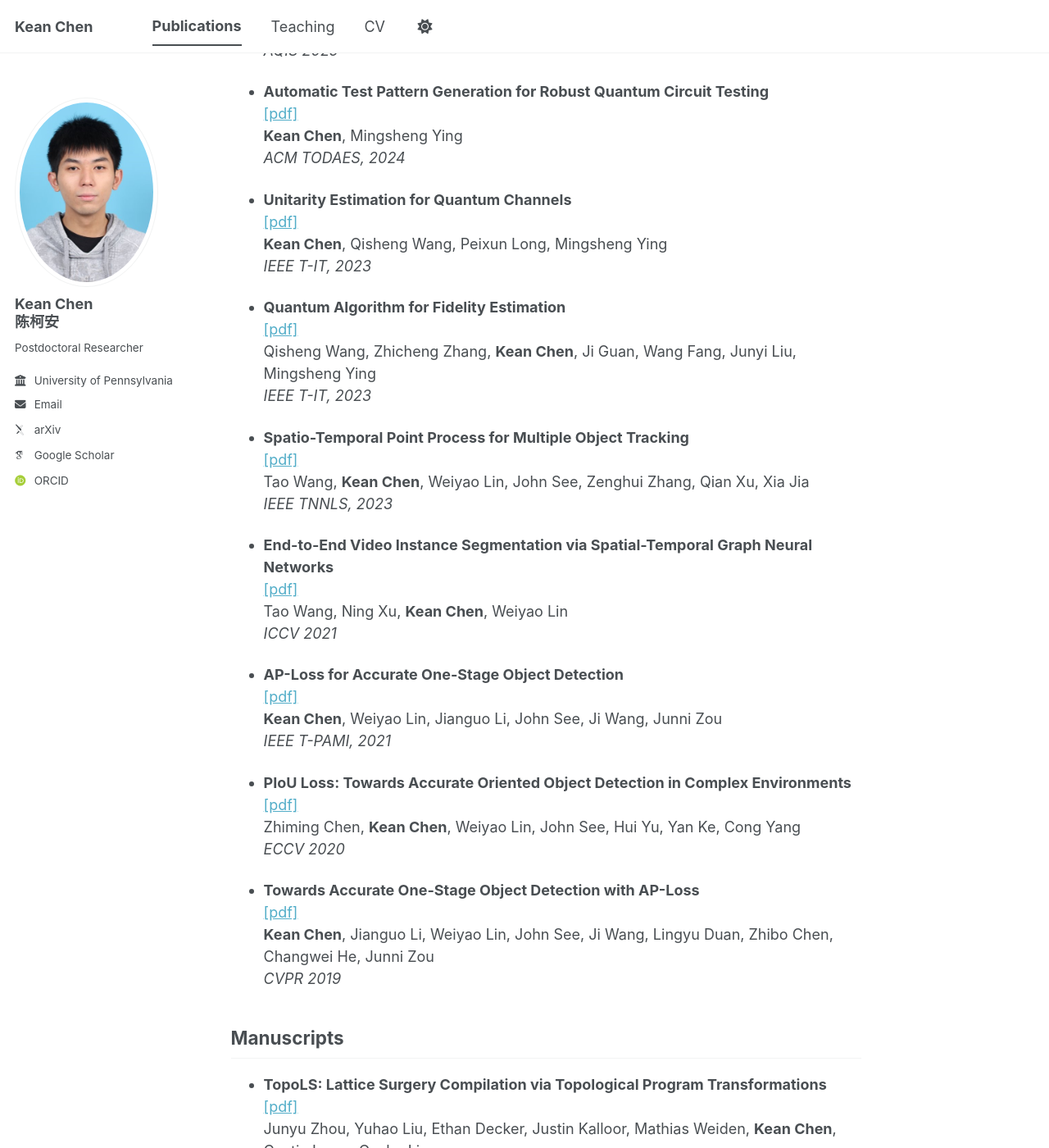
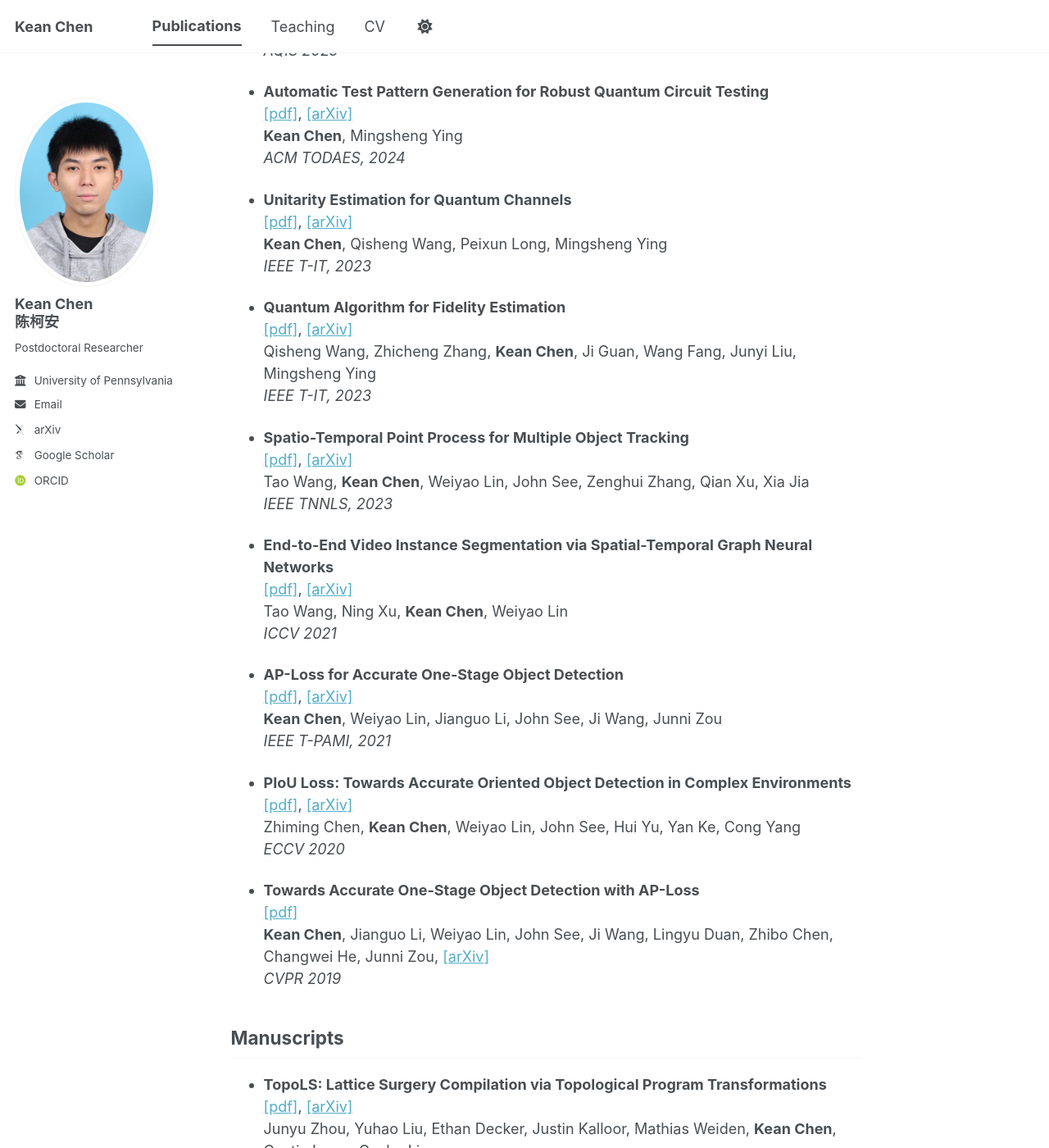
Before and after one commit to cccorn/cccorn.github.io, a Jekyll site: the page built from _pages/publications.md, in a window 1280 px wide and 1400 px high, scrolled down 912 px. Shown: the whole window at 82% size. Built offline with Jekyll 4.4.1, drawn with Linux system fonts in a browser that asks for light colours; some web fonts are replaced; a script bundle is joined from its source files by our own code; library files that are not in the unit come from our copies; some of the changed text lies outside the part shown.

Commit message:
Update publications.md

```diff
--- a/_pages/publications.md
+++ b/_pages/publications.md
@@ -8,104 +8,104 @@ author_profile: true
 ## Journal/Conference Papers
 
 - **Approximation does not help in quantum unitary time-reversal**
-[[pdf]](/publications/Approximation_does_not_help_in_quantum_unitary_time-reversal.pdf)
+[[pdf]](/publications/Approximation_does_not_help_in_quantum_unitary_time-reversal.pdf), [[arXiv]](https://arxiv.org/abs/2507.05736)
 **Kean Chen**, Nengkun Yu, Zhicheng Zhang
 *STOC 2026*
 
 - **AlphaSyndrome: Tackling the Syndrome Measurement Circuit Scheduling Problem for QEC Codes**
-[[pdf]](/publications/AlphaSyndrome_Tackling_the_Syndrome_Measurement_Circuit_Scheduling_Problem_for_QEC_Codes.pdf)
+[[pdf]](/publications/AlphaSyndrome_Tackling_the_Syndrome_Measurement_Circuit_Scheduling_Problem_for_QEC_Codes.pdf), [[arXiv]](https://arxiv.org/abs/2601.12509)
 Yuhao Liu, Shuohao Ping, Junyu Zhou, Ethan Decker, Justin Kalloor, Mathias Weiden, **Kean Chen**, Yunong Shi, Ali Javadi-Abhari, Costin Iancu, Gushu Li
 *ASPLOS 2026*
 
 - **Improved Sample Upper and Lower Bounds for Trace Estimation of Quantum State Powers**
-[[pdf]](/publications/Improved_Sample_Upper_and_Lower_Bounds_for_Trace_Estimation_of_Quantum_State_Powers.pdf)
+[[pdf]](/publications/Improved_Sample_Upper_and_Lower_Bounds_for_Trace_Estimation_of_Quantum_State_Powers.pdf), [[arXiv]](https://arxiv.org/abs/2505.09563)
 **Kean Chen**, Qisheng Wang
 *COLT 2025*
 
 - **Verifying Fault-Tolerance of Quantum Error Correction Codes**
-[[pdf]](/publications/Verifying_Fault-Tolerance_of_Quantum_Error_Correction_Codes.pdf)
+[[pdf]](/publications/Verifying_Fault-Tolerance_of_Quantum_Error_Correction_Codes.pdf), [[arXiv]](https://arxiv.org/abs/2501.14380)
 **Kean Chen**, Yuhao Liu, Wang Fang, Jennifer Paykin, Xin-Chuan Wu, Albert Schmitz, Steve Zdancewic, Gushu Li
 *CAV 2025*
 
 - **Simultaneous Estimation of Nonlinear Functionals of a Quantum State**
-[[pdf]](/publications/Simultaneous_estimation_of_nonlinear_functionals_of_a_quantum_state.pdf)
+[[pdf]](/publications/Simultaneous_estimation_of_nonlinear_functionals_of_a_quantum_state.pdf), [[arXiv]](https://arxiv.org/abs/2505.16715)
 **Kean Chen**, Qisheng Wang, Zhan Yu, Zhicheng Zhang
 *AQIS 2025*
 
 - **Automatic Test Pattern Generation for Robust Quantum Circuit Testing**
-[[pdf]](/publications/Automatic_Test_Pattern_Generation_for_Robust_Quantum_Circuit_Testing.pdf)
+[[pdf]](/publications/Automatic_Test_Pattern_Generation_for_Robust_Quantum_Circuit_Testing.pdf), [[arXiv]](https://arxiv.org/abs/2202.10697)
 **Kean Chen**, Mingsheng Ying
 *ACM TODAES, 2024*
 
 - **Unitarity Estimation for Quantum Channels**
-[[pdf]](/publications/Unitarity_estimation_for_quantum_channels.pdf)
+[[pdf]](/publications/Unitarity_estimation_for_quantum_channels.pdf), [[arXiv]](https://arxiv.org/abs/2212.09319)
 **Kean Chen**, Qisheng Wang, Peixun Long, Mingsheng Ying
 *IEEE T-IT, 2023*
 
 - **Quantum Algorithm for Fidelity Estimation**
-[[pdf]](/publications/Quantum_Algorithm_for_Fidelity_Estimation.pdf)
+[[pdf]](/publications/Quantum_Algorithm_for_Fidelity_Estimation.pdf), [[arXiv]](https://arxiv.org/abs/2103.09076)
 Qisheng Wang, Zhicheng Zhang, **Kean Chen**, Ji Guan, Wang Fang, Junyi Liu, Mingsheng&nbsp;Ying
 *IEEE T-IT, 2023*
 
 - **Spatio-Temporal Point Process for Multiple Object Tracking**
-[[pdf]](/publications/Spatio-Temporal_Point_Process_for_Multiple_Object_Tracking.pdf)
+[[pdf]](/publications/Spatio-Temporal_Point_Process_for_Multiple_Object_Tracking.pdf), [[arXiv]](https://arxiv.org/abs/2302.02444)
 Tao Wang, **Kean Chen**, Weiyao Lin, John See, Zenghui Zhang, Qian Xu, Xia Jia
 *IEEE TNNLS, 2023*
 
 - **End-to-End Video Instance Segmentation via Spatial-Temporal Graph Neural Networks**
-[[pdf]](/publications/End-to-End_Video_Instance_Segmentation_via_Spatial-Temporal_Graph_Neural_Networks.pdf)
+[[pdf]](/publications/End-to-End_Video_Instance_Segmentation_via_Spatial-Temporal_Graph_Neural_Networks.pdf), [[arXiv]](https://arxiv.org/abs/2203.03145)
 Tao Wang, Ning Xu, **Kean Chen**, Weiyao Lin
 *ICCV 2021*
 
 - **AP-Loss for Accurate One-Stage Object Detection**
-[[pdf]](/publications/AP-Loss_for_Accurate_One_Stage_Object_Detection.pdf)
+[[pdf]](/publications/AP-Loss_for_Accurate_One_Stage_Object_Detection.pdf), [[arXiv]](https://arxiv.org/abs/2008.07294)
 **Kean Chen**, Weiyao Lin, Jianguo Li, John See, Ji Wang, Junni Zou
 *IEEE T-PAMI, 2021*
 
 - **PIoU Loss: Towards Accurate Oriented Object Detection in Complex Environments**
-[[pdf]](/publications/PIoU_Loss_Towards_Accurate_Oriented_Object_Detection_in_Complex_Environments.pdf)
+[[pdf]](/publications/PIoU_Loss_Towards_Accurate_Oriented_Object_Detection_in_Complex_Environments.pdf), [[arXiv]](https://arxiv.org/abs/2007.09584)
 Zhiming Chen, **Kean Chen**, Weiyao Lin, John See, Hui Yu, Yan Ke, Cong Yang
 *ECCV 2020*
 
 - **Towards Accurate One-Stage Object Detection with AP-Loss**
 [[pdf]](/publications/Towards_Accurate_One-Stage_Object_Detection_with_AP-Loss.pdf)
-**Kean Chen**, Jianguo Li, Weiyao Lin, John See, Ji Wang, Lingyu Duan, Zhibo Chen, Changwei He, Junni Zou
+**Kean Chen**, Jianguo Li, Weiyao Lin, John See, Ji Wang, Lingyu Duan, Zhibo Chen, Changwei He, Junni Zou, [[arXiv]](https://arxiv.org/abs/1904.06373)
 *CVPR 2019*
 
 
 ## Manuscripts
 
 - **TopoLS: Lattice Surgery Compilation via Topological Program Transformations**
-[[pdf]](/publications/TopoLS_Lattice_Surgery_Compilation_via_Topological_Program_Transformations.pdf)
+[[pdf]](/publications/TopoLS_Lattice_Surgery_Compilation_via_Topological_Program_Transformations.pdf), [[arXiv]](https://arxiv.org/abs/2601.23109)
 Junyu Zhou, Yuhao Liu, Ethan Decker, Justin Kalloor, Mathias Weiden, **Kean Chen**, Costin Iancu, Gushu Li
 *arXiv:2601.23109, 2026*
 
 - **Optimal lower bound for quantum channel tomography in away-from-boundary regime**
-[[pdf]](/publications/Optimal_lower_bound_for_quantum_channel_tomography_in_away-from-boundary_regime.pdf)
+[[pdf]](/publications/Optimal_lower_bound_for_quantum_channel_tomography_in_away-from-boundary_regime.pdf), [[arXiv]](https://arxiv.org/abs/2601.10683)
 **Kean Chen**, Zhicheng Zhang, Nengkun Yu
 *arXiv:2601.10683, 2026*
 
 - **Quantum channel tomography and estimation by local test**
-[[pdf]](/publications/Quantum_channel_tomography_and_estimation_by_local_test.pdf)
+[[pdf]](/publications/Quantum_channel_tomography_and_estimation_by_local_test.pdf), [[arXiv]](https://arxiv.org/abs/2512.13614)
 **Kean Chen**, Nengkun Yu, Zhicheng Zhang
 *arXiv:2512.13614, 2025*
 
 - **A List of Complexity Bounds for Property Testing by Quantum Sample-to-Query Lifting**
-[[pdf]](/publications/A_List_of_Complexity_Bounds_for_Property_Testing_by_Quantum_Sample-to-Query_Lifting.pdf)
+[[pdf]](/publications/A_List_of_Complexity_Bounds_for_Property_Testing_by_Quantum_Sample-to-Query_Lifting.pdf), [[arXiv]](https://arxiv.org/abs/2512.01971)
 **Kean Chen**, Qisheng Wang, Zhicheng Zhang
 *arXiv:2512.01971, 2025*
 
 - **Inverse-free quantum state estimation with Heisenberg scaling**
-[[pdf]](/publications/Inverse-free_quantum_state_estimation_with_Heisenberg_scaling.pdf)
+[[pdf]](/publications/Inverse-free_quantum_state_estimation_with_Heisenberg_scaling.pdf), [[arXiv]](https://arxiv.org/abs/2510.25750)
 **Kean Chen**
 *arXiv:2510.25750, 2025*
 
 - **Local Test for Unitarily Invariant Properties of Bipartite Quantum States**
-[[pdf]](/publications/Local_Test_for_Unitarily_Invariant_Properties_of_Bipartite_Quantum_States.pdf)
+[[pdf]](/publications/Local_Test_for_Unitarily_Invariant_Properties_of_Bipartite_Quantum_States.pdf), [[arXiv]](https://arxiv.org/abs/2404.04599)
 **Kean Chen**, Qisheng Wang, Zhicheng Zhang
 *arXiv:2404.04599, 2024*
 
 - **VeriQBench: A Benchmark for Multiple Types of Quantum Circuits**
-[[pdf]](/publications/VeriQBench_A_Benchmark_for_Multiple_Types_of_Quantum_Circuits.pdf)
+[[pdf]](/publications/VeriQBench_A_Benchmark_for_Multiple_Types_of_Quantum_Circuits.pdf), [[arXiv]](https://arxiv.org/abs/2206.10880)
 **Kean Chen**, Wang Fang, Ji Guan, Xin Hong, Mingyu Huang, Junyi Liu, Qisheng Wang, Mingsheng Ying
 *arXiv:2206.10880, 2022*
```
